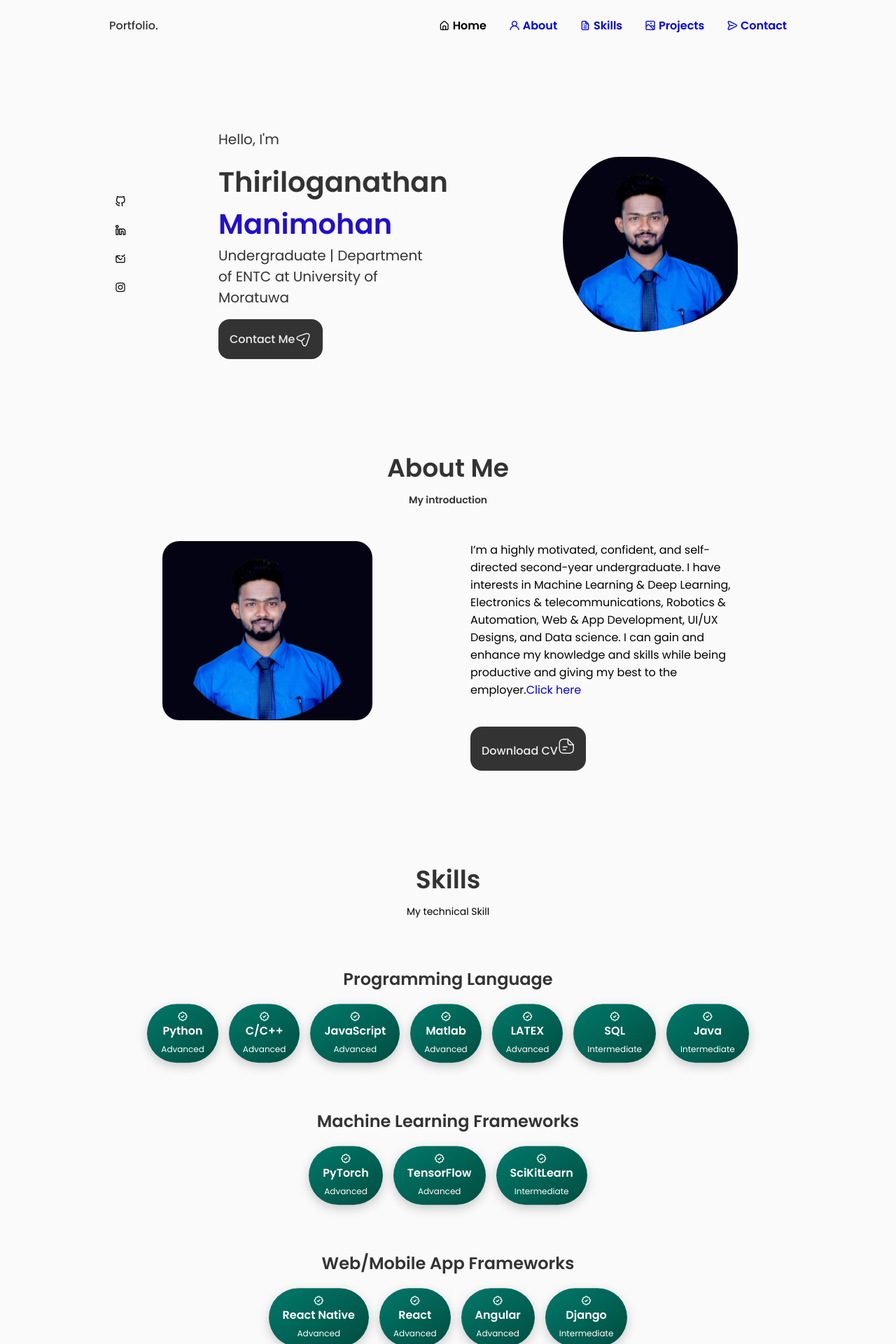
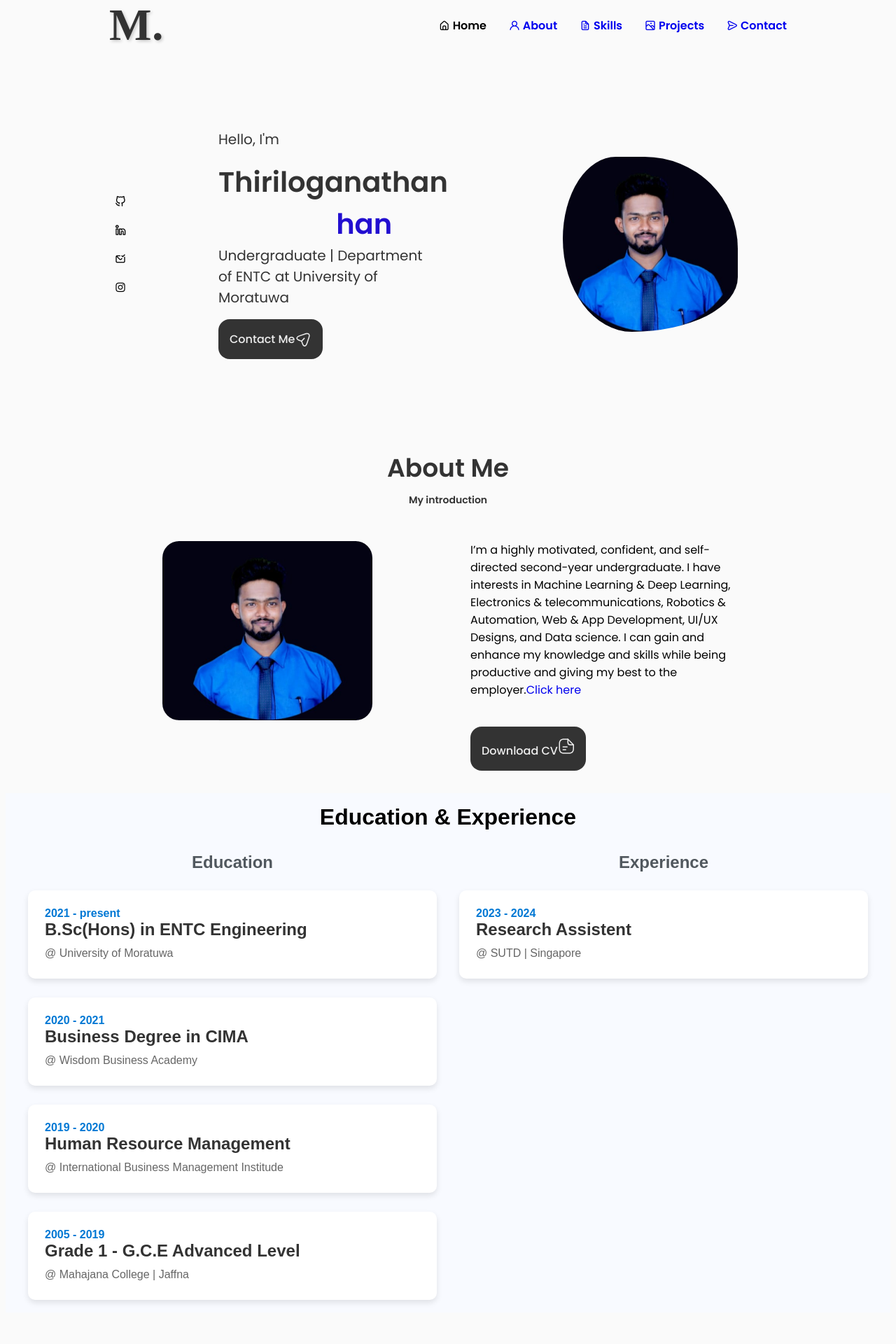
Before and after one commit to Priya-Sivalingam/Portfolio, a React (Create React App) app: page / in a window 1280 px wide. Shown: the top 1920 px of the page at 70% size. Built offline with nearby package versions, Linux system fonts and the light colour scheme.

Commit message:
update education page files

```diff
--- a/public/index.html
+++ b/public/index.html
@@ -12,6 +12,7 @@
   </head>
   <body>
     <div id="root"></div>
+
     <script type="text/javascript">
       window.addEventListener('scroll' , reveal);
 
@@ -35,5 +36,7 @@
       }
 
     </script>
+
+
   </body>
 </html>
--- a/src/App.js
+++ b/src/App.js
@@ -6,6 +6,7 @@ import About from './components/About/About';
 import Skills from './components/Skills/Skills';
 import Project from './components/Projects/project';
 import Contacts from './components/Contacts/contacts';
+import EducationExperience from './components/education&experience/education&experience';
 
 
 const App = ()=> {
@@ -16,6 +17,7 @@ const App = ()=> {
     <main className='main'>
       <Home/>
       <About/>
+      <EducationExperience/>
       <Skills/>
       <Project/>
       <Contacts/>
--- a/src/components/Projects/project.jsx
+++ b/src/components/Projects/project.jsx
@@ -6,7 +6,7 @@ import './projects.css';
 const project = () => {
   return (
     <section className='project section reveal' id='projects'>
-        <h2 className='section_title'>Projects</h2>
+        <h2 className='section_title'>Projects I have done</h2>
         <span className='section_subtittle'>Recent Projects</span>
 
         <Projects/>
--- /dev/null
+++ b/src/components/education&experience/education&experience.css
@@ -0,0 +1,106 @@
+/* General Styles */
+.education-experience {
+    padding: 1rem 1rem; /* Padding around the container */
+    background-color: #f8faff;
+    font-family: "Arial", sans-serif;
+    margin: 0 0.5rem; /* Margin for spacing on the sides */
+}
+
+.section-title {
+    text-align: center;
+    font-size: 2rem;
+    font-weight: bold;
+    color: #000000;
+    margin-bottom: 2rem;
+}
+
+.timeline-container {
+    display: flex;
+    gap: 2rem;
+    justify-content: space-between;
+    flex-wrap: wrap;
+    margin: 0 1rem; /* Ensures container doesn't touch the sides */
+}
+
+/* Section Styling */
+.timeline-section {
+    flex: 1;
+    min-width: 300px;
+}
+
+.section-subtitle {
+    font-size: 1.5rem;
+    font-weight: bold;
+    color: #51585e;
+    margin-bottom: 1.5rem;
+    text-align: center;
+}
+
+/* Timeline Styling */
+.timeline {
+    display: flex;
+    flex-direction: column;
+    gap: 1.5rem;
+}
+
+.timeline-card {
+    background: #ffffff;
+    border-radius: 10px;
+    padding: 1.5rem;
+    box-shadow: 0 4px 8px rgba(0, 0, 0, 0.1);
+    transition: transform 0.3s ease, box-shadow 0.3s ease;
+    margin: 0.1rem 0; /* Margin between cards */
+    height: auto; /* Allow height to adjust based on content */
+    max-width: 100%; /* Ensure the card doesn't exceed its container width */
+}
+
+.timeline-card:hover {
+    transform: translateY(-5px);
+    box-shadow: 0 8px 16px rgba(0, 0, 0, 0.2);
+}
+
+.timeline-date {
+    font-size: 1rem;
+    color: #0078d4;
+    font-weight: bold;
+    margin-bottom: 0.5rem;
+}
+
+.timeline-title {
+    font-size: 1.5rem;
+    font-weight: bold;
+    color: #333;
+    margin-bottom: 0.5rem;
+}
+
+.timeline-text {
+    font-size: 1rem;
+    color: #666;
+    line-height: 1.5;
+}
+
+/* Animation */
+.timeline-card::before {
+    content: "";
+    display: block;
+    width: 8px;
+    height: 8px;
+    background-color: #0078d4;
+    border-radius: 50%;
+    position: absolute;
+    left: -16px;
+    top: 1.5rem;
+    transition: background-color 0.3s ease;
+}
+
+.timeline-card:hover::before {
+    background-color: #0056a3;
+}
+
+/* Responsive Design */
+@media (max-width: 768px) {
+    .timeline-container {
+        flex-direction: column;
+        margin: 0 1rem; /* Adds margin for small screens */
+    }
+}
--- /dev/null
+++ b/src/components/education&experience/education&experience.jsx
@@ -0,0 +1,52 @@
+import React from "react";
+import "./education&experience.css";
+
+const EducationExperience = () => {
+  return (
+    <section className="education-experience">
+      <h2 className="section-title">Education & Experience</h2>
+      <div className="timeline-container">
+        <div className="timeline-section">
+          <h3 className="section-subtitle">Education</h3>
+          <div className="timeline">
+            <div className="timeline-card">
+              <span className="timeline-date">2021 - present</span>
+              <h4 className="timeline-title">B.Sc(Hons) in ENTC Engineering</h4>
+              <p className="timeline-text">
+                @ University of Moratuwa
+              </p>
+            </div>
+            <div className="timeline-card">
+              <span className="timeline-date">2020 - 2021</span>
+              <h4 className="timeline-title">Business Degree in CIMA</h4>
+              <p className="timeline-text">@ Wisdom Business Academy</p>
+            </div>
+            <div className="timeline-card">
+              <span className="timeline-date">2019 - 2020</span>
+              <h4 className="timeline-title">Human Resource Management</h4>
+              <p className="timeline-text">@ International Business Management Institude</p>
+            </div>
+            <div className="timeline-card">
+              <span className="timeline-date">2005 - 2019</span>
+              <h4 className="timeline-title">Grade 1 - G.C.E Advanced Level</h4>
+              <p className="timeline-text">@ Mahajana College | Jaffna</p>
+            </div>
+
+          </div>
+        </div>
+        <div className="timeline-section">
+          <h3 className="section-subtitle">Experience</h3>
+          <div className="timeline">
+            <div className="timeline-card">
+              <span className="timeline-date">2023 - 2024</span>
+              <h4 className="timeline-title">Research Assistent</h4>
+              <p className="timeline-text">@ SUTD | Singapore</p>
+            </div>
+          </div>
+        </div>
+      </div>
+    </section>
+  );
+};
+
+export default EducationExperience;
--- a/src/components/header/Header.jsx
+++ b/src/components/header/Header.jsx
@@ -6,7 +6,7 @@ const Header = () => {
   return (
     <header className='header'>
       <nav className='nav container'>
-        <a href='index.html' className='nav_logo'>Portfolio.</a>
+        <a href='index.html' className='nav_logo'>M.</a>
 
         <div className={Toggle ? "nav_menu show-menu" : "nav_menu"}>
           <ul className='nav_list grid'>
--- a/src/components/header/header.css
+++ b/src/components/header/header.css
@@ -17,7 +17,24 @@ nav{
     column-gap: 1rem;
 
 }
-.nav_logo,
+.nav_logo {
+    font-family: 'Dancing Script', cursive; /* Elegant, handwritten-style font */
+    font-size: 4rem; /* Large font size for emphasis */
+    font-weight: 700; /* Bold text for prominence */
+    color: var(--title-color); /* Color from root variables */
+    text-decoration: none; /* Remove underline */
+    letter-spacing: 0.05rem; /* Slight space between letters for elegance */
+    text-shadow: 2px 2px 4px rgba(0, 0, 0, 0.2); /* Subtle shadow for depth */
+    display: inline-block; /* Ensures it's aligned with other nav items */
+    transition: all 0.3s ease; /* Smooth transition for hover effects */
+  }
+
+  .nav_logo:hover {
+    color: var(--container-color); /* Change text color on hover */
+    text-shadow: 3px 3px 6px rgba(0, 0, 0, 0.4); /* Stronger shadow on hover */
+    transform: scale(1.1); /* Slight enlargement on hover */
+  }
+
 .nav_toggle{
     color: var(--title-color);
     font-weight: var(--font-medium);
--- /dev/null
+++ b/src/components/home/Data.css
@@ -0,0 +1,50 @@
+.home_title .hover-effect {
+    display: inline-block;
+  }
+
+  .home_title .letter {
+    display: inline-block;
+    opacity: 0;
+    animation: typing 1.5s steps(1) forwards;
+  animation-iteration-count: infinite; /* Infinite loop */
+  }
+
+  .home_title .letter:nth-child(1) {
+    animation-delay: 0s;
+  }
+  .home_title .letter:nth-child(2) {
+    animation-delay: 0.1s;
+  }
+  .home_title .letter:nth-child(3) {
+    animation-delay: 0.2s;
+  }
+  .home_title .letter:nth-child(4) {
+    animation-delay: 0.3s;
+  }
+  .home_title .letter:nth-child(5) {
+    animation-delay: 0.4s;
+  }
+  .home_title .letter:nth-child(6) {
+    animation-delay: 0.5s;
+  }
+  .home_title .letter:nth-child(7) {
+    animation-delay: 0.6s;
+  }
+  .home_title .letter:nth-child(8) {
+    animation-delay: 0.7s;
+  }
+  .home_title .letter:nth-child(9) {
+    animation-delay: 0.8s;
+  }
+
+  @keyframes typing {
+    0% {
+      opacity: 0;  /* Letter starts invisible */
+    }
+    50% {
+      opacity: 1;  /* Letter becomes visible */
+    }
+    100% {
+      opacity: 0;  /* Letter becomes invisible again */
+    }
+  }
--- a/src/components/home/Data.jsx
+++ b/src/components/home/Data.jsx
@@ -1,16 +1,25 @@
-import React from 'react'
+import React from 'react';
+import './Data.css'; // Import the CSS file
 
 const Data = () => {
+  const name = "Manimohan";
+
   return (
     <div className='home_data'>
         <h3 className='home_subtitle'>Hello, I'm</h3>
-        <h1 className='home_title'>Thiriloganathan <span>Manimohan</span></h1>
+        <h1 className='home_title'>
+            Thiriloganathan <span className="hover-effect">
+              {name.split("").map((letter, index) => (
+                <span key={index} className="letter">{letter}</span>
+              ))}
+            </span>
+        </h1>
         <h3 className='home_subtitle'>Undergraduate | Department of ENTC at University of Moratuwa</h3>
 
         <a href='#contact' className='button button--flex'>
             Contact Me
             <svg
-                  class="button__icon"
+                  className="button__icon"
                   xmlns="http://www.w3.org/2000/svg"
                   width="24"
                   height="24"
@@ -28,7 +37,7 @@ const Data = () => {
                 </svg>
         </a>
     </div>
-  )
+  );
 }
 
-export default Data
+export default Data;
```
Also changed, not shown: src/components/Projects/projects.css (+78 -47 lines).
